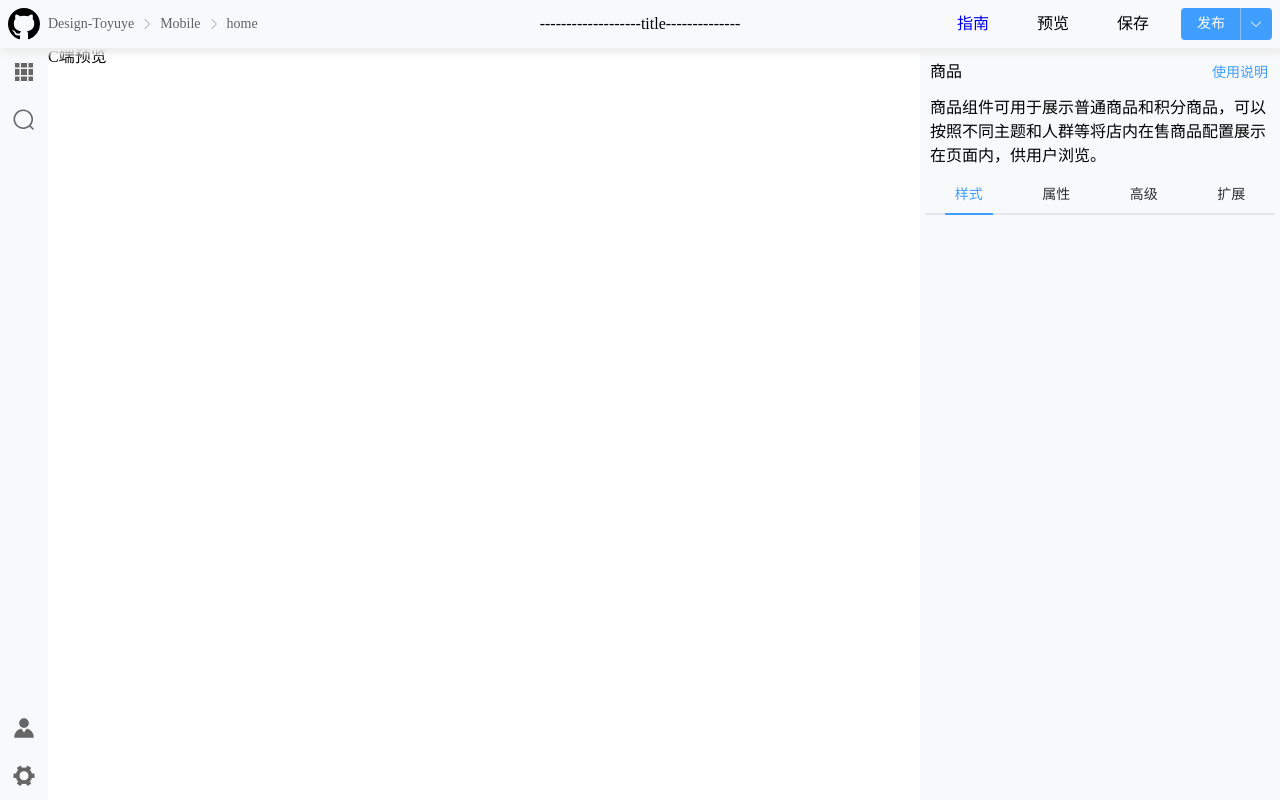
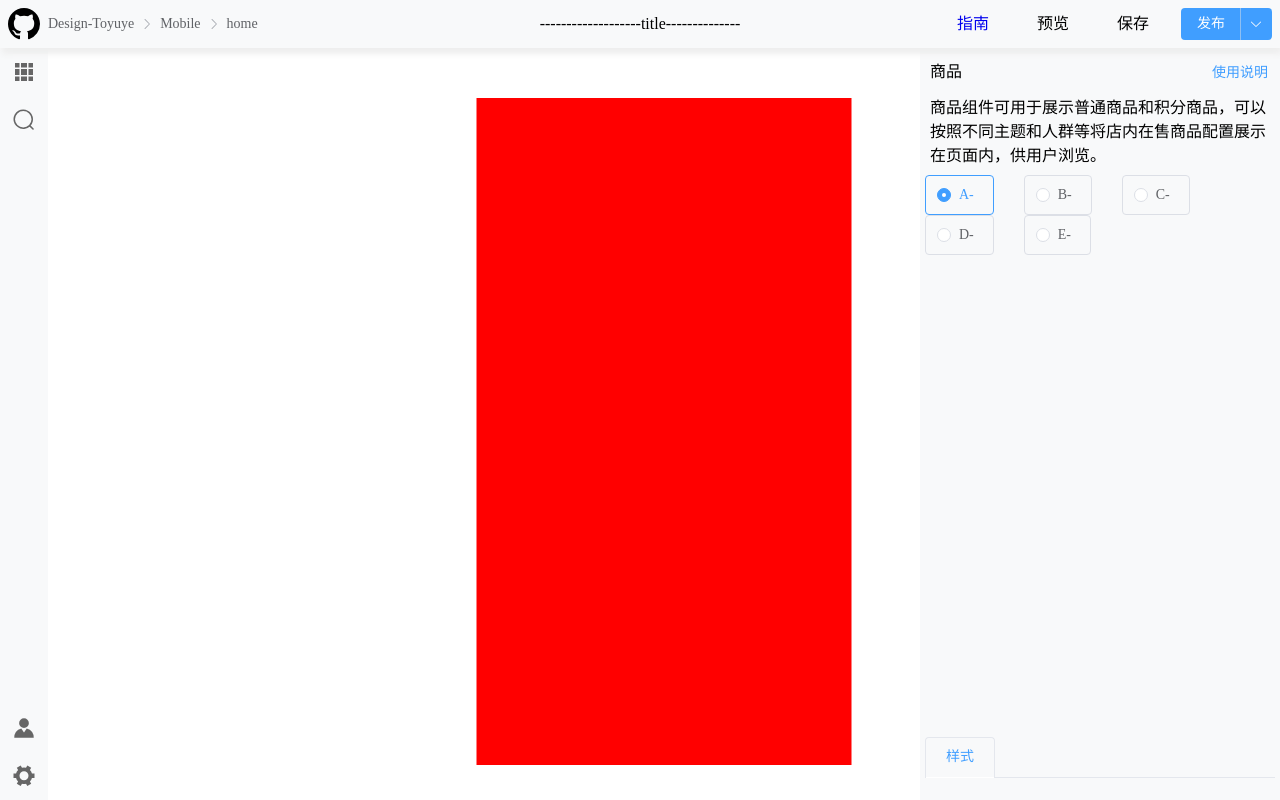
Before and after one commit to Toyuye/vite-design, a Vue app: page / in a window 1280 px wide. Built offline with nearby package versions, Linux system fonts and the light colour scheme.

Commit message:
feat: pinia

```diff
--- a/package.json
+++ b/package.json
@@ -10,13 +10,13 @@
     "@element-plus/icons-vue": "^2.0.9",
     "element-plus": "^2.2.14",
     "lodash": "^4.17.21",
+    "pinia": "^2.0.22",
     "systemjs": "^6.12.1",
     "systemjs-babel": "^0.3.1",
     "tinycolor2": "^1.4.2",
     "vue": "^3.2.37",
     "vue-router": "^4.0.12",
     "vuedraggable": "^4.1.0",
-    "vuex": "^4.0.2",
     "web-vitals": "^2.1.4"
   },
   "devDependencies": {
--- /dev/null
+++ b/src/packages/design-sdk-packages/component/dispatchSettingsEvents/index.ts
@@ -0,0 +1,6 @@
+import DispatchSettingsEvents from './src/index.vue';
+
+
+export default DispatchSettingsEvents;
+
+export * from './src/index.vue';
--- /dev/null
+++ b/src/packages/design-sdk-packages/component/errorCaptured/index.ts
@@ -0,0 +1,6 @@
+import ErrorCapturedComponent from './src/index.vue';
+
+
+export default ErrorCapturedComponent
+
+export * from './src/index.vue';
--- a/src/packages/design-sdk-packages/create-attribute-settings-panel/src/index.vue
+++ b/src/packages/design-sdk-packages/create-attribute-settings-panel/src/index.vue
@@ -1,14 +1,10 @@
 <template>
   <div class="design-layout-main-settings-panel">
     <div class="settings-panel-title-wrap">
-      <div  class="panel-title">{{settingsPanelData.title}}</div>
+      <div class="panel-title">{{ configSettingsPanel.title }}</div>
       <div>
-        <el-button
-          text
-          link
-          type="primary"
-        >
-          {{settingsPanelData.actionTitle}}
+        <el-button text link type="primary">
+          {{ configSettingsPanel.actionTitle }}
         </el-button>
       </div>
     </div>
@@ -16,22 +12,53 @@
       :style="{
         overflow: 'hidden',
         lineHeight: '24px',
-        padding: '2px 5px'
+        padding: '2px 5px',
       }"
-      v-html="`${settingsPanelData.desc}`"
+      v-html="`${configSettingsPanel.desc}`"
     ></div>
-    <div class="settings-panel-content-wrap">
+
+    <div
+      class="settings-panel-content-wrap"
+      :style="{flex: 1}"
+    >
       <el-tabs
-        :stretch="true"
+        type="card"
         v-model="settingsPanelTab"
         @tab-click="onTabChangeClick"
       >
         <el-tab-pane
-          v-for="item in settingsPanelData.configSettings"
-          v-show="item.hidden"
+          v-for="item in settingsGroupFilter"
           :label="item.tabNameCHN"
           :name="item.key"
-        ></el-tab-pane>
+        >
+          <el-scrollbar
+
+          >
+            <div
+              v-for="childItem in item.layout"
+              :style="{...childItem.wrapStyle}"
+              :class="`attribute-component-wrap ${childItem.wrapClassName ?? '-'}`"
+            >
+              <ErrorCaptured
+                :name="childItem.attributeComponentName"
+              >
+                <el-radio-group
+                  v-model="childItem.defaultProps.value"
+                >
+                  <el-radio
+                    v-for="radioItem in childItem.defaultProps.configOptions.options"
+                    :label="radioItem.label"
+                    :size="radioItem.size"
+                    :border="radioItem.border"
+                  >
+                    {{radioItem.children}}
+                  </el-radio>
+                </el-radio-group>
+              </ErrorCaptured>
+            </div>
+
+          </el-scrollbar>
+        </el-tab-pane>
       </el-tabs>
     </div>
   </div>
@@ -39,11 +66,10 @@
 <script lang="ts">
 export default {
   name: "CreateAttributeSettingsPanel",
-}
+};
 </script>
 
 <script lang="ts" setup>
-
 import {
   computed,
   defineComponent,
@@ -55,177 +81,270 @@ import {
   reactive,
 } from "vue";
 
-import type { TabsPaneContext } from 'element-plus'
+import type { TabsPaneContext } from "element-plus";
+import ErrorCaptured from "../../component/errorCaptured";
 
 import {
   CreateAttributeSettingsPanelProps,
-  CreateAttributeSettingsPanelEmits
+  CreateAttributeSettingsPanelEmits,
 } from "./type";
-defineEmits(CreateAttributeSettingsPanelEmits);
-defineProps(CreateAttributeSettingsPanelProps);
-const settingsPanelTab = ref('styleCss');
-const settingsPanelData: {
+
+const emits = defineEmits(CreateAttributeSettingsPanelEmits);
+const props = defineProps(CreateAttributeSettingsPanelProps);
+
+const settingsPanelTab = ref("styleCss");
+const configSettingsPanel: {
   webComponentLink?: string;
-  webComponentName: string,
-  linkUUID: string,
-  title: string,
-  actionTitle: string,
+  webComponentName: string;
+  linkUUID: string;
+  title: string;
+  actionTitle: string;
   desc: string;
-  configSettings: Array<{key: string, tabNameCHN: string, hidden: boolean, layout?: Array<any>}>,
+  group: Array<{
+    key: string;
+    tabNameCHN: string;
+    hidden: boolean;
+    layout?: Array<any>;
+  }>;
   cover: {
-
-  },
-  LifeCycles: {
-
-  }
+    isShow: boolean;
+    data?: any;
+  };
+  LifeCycles: {};
 } = {
-  webComponentLink: '',
-  webComponentName: '@system/h5/goods',
-  linkUUID: '',
-  title: '商品',
-  actionTitle: '使用说明',
-  desc: '商品组件可用于展示普通商品和积分商品，可以按照不同主题和人群等将店内在售商品配置展示在页面内，供用户浏览。',
-  configSettings: [
+  webComponentLink: "",
+  webComponentName: "@system/h5/goods",
+  linkUUID: "",
+  title: "商品",
+  actionTitle: "使用说明",
+  desc: "商品组件可用于展示普通商品和积分商品，可以按照不同主题和人群等将店内在售商品配置展示在页面内，供用户浏览。",
+  group: [
     {
-      key: 'styleCss',
-      tabNameCHN: '样式',
+      key: "styleCss",
+      tabNameCHN: "样式",
       hidden: false,
       layout: [
         {
           // 当前写法针对 合并组件
-         attributeComponentName: {
-            '@system/attribute/button': {
-              value: 'childItem.jessie'
-            }
+          attributeComponentName: [
+            {
+              name: "@system/attributeComponent/Radio",
+              valueKey: "jessie", // object.key | item --->> item 无需填写
             },
-         attributeComponentLink: '',
+          ],
+          attributeComponentLink: "",
+          defaultProps: {
+            value: 'A',
+            templateResetValue: false,
+            resetDefaultValue: [],
+            configOptions: {
+
+              options: [
+                {
+                  label: 'A',
+                  size: 'large',
+                  border: true,
+                  name: '',
+                  disabled: false,
+                  children: 'A-'
+                },
+                {
+                  label: 'C',
+                  size: 'large',
+                  border: true,
+                  name: '',
+                  disabled: false,
+                  children: 'B-'
+                },
+                {
+                  label: 'C',
+                  size: 'large',
+                  border: true,
+                  name: '',
+                  disabled: false,
+                  children: 'C-'
+                },
+                {
+                  label: 'C',
+                  size: 'large',
+                  border: true,
+                  name: '',
+                  disabled: false,
+                  children: 'D-'
+                },
+                {
+                  label: 'C',
+                  size: 'large',
+                  border: true,
+                  name: '',
+                  disabled: false,
+                  children: 'E-'
+                },
+              ]
+            }, // 基本配置
+          },
+          wrapStyle: {
+
+          },
+          wrapClassName: '',
+          responseValue: 'A',
+          rules: []
+        },
+      ],
+    },
+    {
+      key: "attribute",
+      tabNameCHN: "属性",
+      hidden: true,
+      layout: [
+        {
+          attributeComponentName: "@system/attributeComponent/button",
+          attributeComponentLink: "",
           defaultProps: {
             value: [],
             templateResetValue: false,
-          resetDefaultValue: []
+            resetDefaultValue: [],
+            configOptions: {}
           },
+          wrapStyle: {
+
+          },
+          wrapClassName: '',
           responseValue: [],
-        }
-      ]
+          rules: []
+        },
+      ],
     },
     {
-      key: 'attribute',
-      tabNameCHN: '属性',
-      hidden: false,
+      key: "senior",
+      tabNameCHN: "高级",
+      hidden: true,
       layout: [
         {
-         attributeComponentName: '@system/attribute/button',
-         attributeComponentLink: '',
+          attributeComponentName: "@system/attributeComponent/button",
+          attributeComponentLink: "",
           defaultProps: {
             value: [],
             templateResetValue: false,
-          resetDefaultValue: []
+            resetDefaultValue: [],
+            configOptions: {}
           },
+          wrapStyle: {
+          },
+          wrapClassName: '',
           responseValue: [],
-        }
+          rules: []
+        },
       ],
     },
     {
-      key: 'senior',
-      tabNameCHN: '高级',
-      hidden: false,
+      key: "extension",
+      tabNameCHN: "扩展",
+      hidden: true,
       layout: [
         {
-         attributeComponentName: '@system/attribute/button',
-         attributeComponentLink: '',
+          attributeComponentName: "@system/attributeComponent/button",
+          attributeComponentLink: "",
           defaultProps: {
             value: [],
             templateResetValue: false,
-          resetDefaultValue: []
+            resetDefaultValue: [],
+            configOptions: {}
           },
+          wrapStyle: {
+          },
+          wrapClassName: '',
           responseValue: [],
-        }
-      ]
+          rules: []
         },
-    {
-      key: 'extension',
-      tabNameCHN: '扩展',
-      hidden: false,
-      layout: [
-        {
-         attributeComponentName: '@system/attribute/button',
-         attributeComponentLink: '',
-         defaultProps: {
-          value: [],
-          templateResetValue: false,
-          resetDefaultValue: []
+      ],
     },
-         responseValue: [],
-        }
-      ]
-    }
   ],
   cover: {
+    isShow: false,
+    data: {
       styleCss: {
         style: {
-        background: 'pink'
-      }
+          background: "pink",
+        },
       },
       attribute: {
         jessie: 100,
       },
       senior: {
-      handler: {
-
-      }
+        handler: {},
       },
       extension: {
-      cc: 999
+        cc: 999,
+      },
     }
   },
   LifeCycles: {
     initConfigSettings: (config: any) => {
-      console.log(config)
+      console.log(config);
     },
     updateconfigSettings: (config: any) => {
-      console.log(config)
+      console.log(config);
     },
     requestFilter(config: any) {
       console.log(config);
-    }
-  }
+    },
+  },
 };
+
+
+const settingsGroupFilter = computed(() => configSettingsPanel.group?.filter(item => !item.hidden));
+
 
 const onModuleTabsChange = () => {
   console.log("指南");
 };
 
+
 const onTabChangeClick = (tab: TabsPaneContext, event: Event) => {
-  console.log(tab, event)
-}
+  console.log(tab, event);
+};
+
 </script>
 <style lang="scss">
-
 .design-layout-main-settings-panel {
   width: 360px;
   height: 100%;
   padding: 2px 5px 2px 5px;
   background-color: #f8f9fa;
   box-sizing: border-box;
+  display: flex;
+  flex-direction: column;
   .settings-panel-title-wrap {
     display: flex;
     justify-content: space-between;
     align-items: center;
     line-height: 24px;
     padding: 10px 5px;
-    .panel-title {
-
-    }
+    // .panel-title {
+    // }
   }
   .settings-panel-content-wrap {
     padding: 5px 0;
+    overflow: hidden;
+    >.el-tabs{
+      height: 100%;
+      display: flex;
+      flex-direction: column;
+      .el-tabs__content {
+        flex: 1;
+        .el-tab-pane {
+          height: 100%;
+        }
+      }
+    }
     .el-tabs__item {
-      &:nth-child(2) {
-        padding-left: 20px;
-      }
-      &:last-child {
-        padding-right: 20px;
-      }
+      // &:nth-child(2) {
+      //   padding-left: 20px;
+      // }
+      // &:last-child {
+      //   padding-right: 20px;
+      // }
     }
   }
 }
--- a/src/packages/design-sdk-packages/create-mobile-phone-simulation/src/index.vue
+++ b/src/packages/design-sdk-packages/create-mobile-phone-simulation/src/index.vue
@@ -1,6 +1,27 @@
 <template>
-  <div class="design-layout-main-mobile-phone-simulation">
-    <div>C端预览</div>
+  <div
+    class="design-layout-main-mobile-phone-simulation"
+  >
+    <el-scrollbar
+      with = "100%"
+      height="100%"
+      :always="true"
+    >
+      <div
+        class="mobile-phone-container"
+        :style="{
+          width: '375px',
+          minHeight: '667px',
+          background: 'red',
+          position: 'relative',
+          top: '50px',
+          left: 'calc(50% + 180px)',
+          transform: 'translateX(-50%)'
+        }"
+
+      >
+      </div>
+    </el-scrollbar>
   </div>
 </template>
 <script lang="ts">
@@ -40,5 +61,7 @@ export default defineComponent({
   white-space: wrap;
   word-break: break-all;
   flex: 1;
+  background: -webkit-linear-gradient(top, transparent 31px, #e9ebed 31px), -webkit-linear-gradient(left, transparent 31px, #e9ebed 31px);
+  background-size: 31px 31px;
 }
 </style>
--- a/src/views/home/index.vue
+++ b/src/views/home/index.vue
@@ -9,9 +9,9 @@ import { defineComponent, onMounted } from "vue";
 // import cc from "systemjs";
 import { getLCP, getFID, getCLS } from "web-vitals";
 
-getCLS(console.log);
-getFID(console.log);
-getLCP(console.log);
+// getCLS(console.log);
+// getFID(console.log);
+// getLCP(console.log);
 
 import DesignEditor from "@/packages/design-sdk-packages/create-design-editor/src/index.vue";
 export default defineComponent({
```
Also changed, not shown: src/packages/design-sdk-packages/component/dispatchSettingsEvents/src/index.vue (added, +33 -0 lines), src/packages/design-sdk-packages/component/dispatchSettingsEvents/src/type.ts (added, +16 -0 lines), src/packages/design-sdk-packages/component/errorCaptured/src/index.vue (added, +47 -0 lines), src/packages/design-sdk-packages/component/errorCaptured/src/type.ts (added, +16 -0 lines), src/packages/design-sdk-packages/create-design-editor/src/index.vue (+12 -0 lines), src/packages/design-sdk-packages/utils/index.ts (+9 -1 lines), 1 other file (tests, documents, lock files or other folders). Lines whose indentation alone changed are shown as unchanged.
